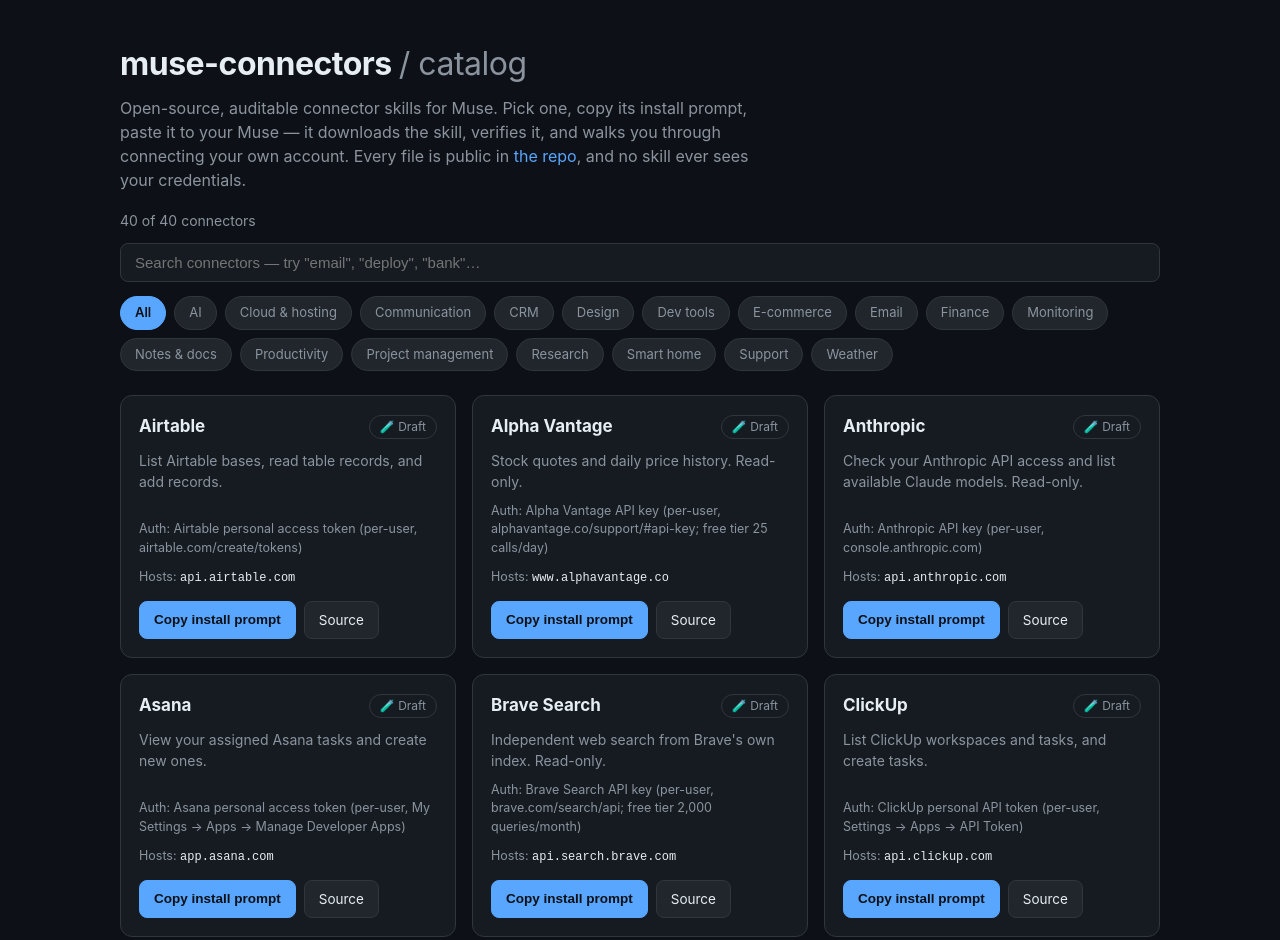
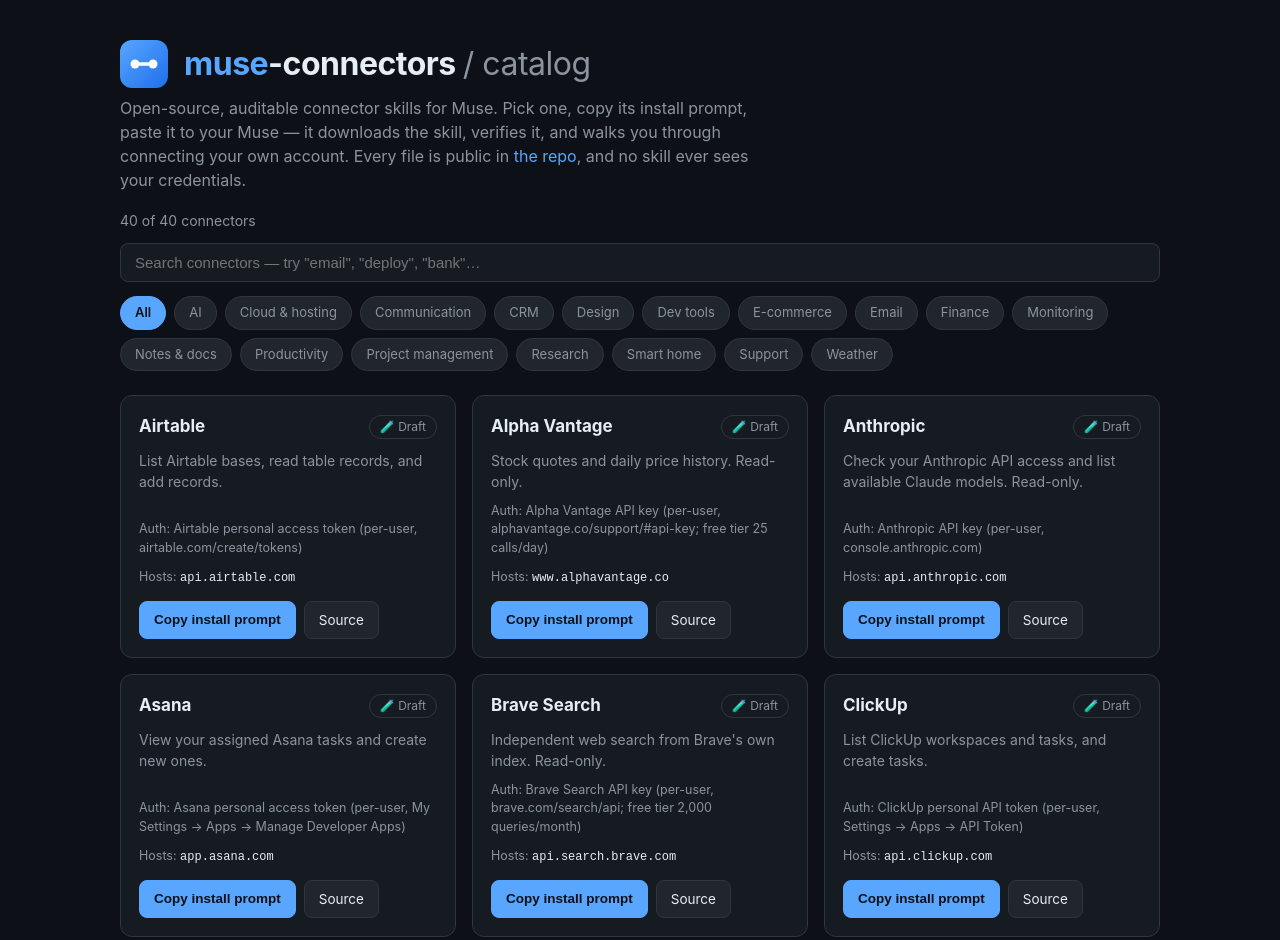
Before and after one commit to bluman1/muse-connectors, a plain HTML site: page docs/index.html in a window 1280 px wide. Shown: the top 940 px of the page. Drawn offline with Linux system fonts and the light colour scheme.

Commit message:
Brand the Pages catalog: muse mark header, favicon, OG/Twitter link preview

```diff
--- a/docs/index.html
+++ b/docs/index.html
@@ -5,6 +5,17 @@
 <meta name="viewport" content="width=device-width, initial-scale=1">
 <title>muse-connectors — auditable connector skills for Muse</title>
 <meta name="description" content="Browse every open-source Muse connector. Copy a one-paste install prompt, audit the code, connect your own account.">
+<link rel="icon" type="image/svg+xml" href="favicon.svg">
+<meta property="og:type" content="website">
+<meta property="og:site_name" content="muse-connectors">
+<meta property="og:title" content="muse-connectors — auditable connector skills for Muse">
+<meta property="og:description" content="Browse every open-source Muse connector. Copy a one-paste install prompt, audit the code, connect your own account.">
+<meta property="og:url" content="https://bluman1.github.io/muse-connectors/">
+<meta property="og:image" content="https://bluman1.github.io/muse-connectors/og-image.png">
+<meta name="twitter:card" content="summary_large_image">
+<meta name="twitter:title" content="muse-connectors — auditable connector skills for Muse">
+<meta name="twitter:description" content="Browse every open-source Muse connector. Copy a one-paste install prompt, audit the code, connect your own account.">
+<meta name="twitter:image" content="https://bluman1.github.io/muse-connectors/og-image.png">
 <style>
   :root {
     --bg: #0d1117;
@@ -25,7 +36,10 @@
     line-height: 1.5;
   }
   .wrap { max-width: 1080px; margin: 0 auto; padding: 40px 20px 80px; }
-  header h1 { font-size: 32px; margin: 0 0 8px; letter-spacing: -0.5px; }
+  .brandrow { display: flex; align-items: center; gap: 16px; margin-bottom: 8px; }
+  .brandrow svg { flex-shrink: 0; }
+  header h1 { font-size: 32px; margin: 0; letter-spacing: -0.5px; }
+  header h1 .muse { color: var(--accent); }
   header h1 .dim { color: var(--muted); font-weight: 400; }
   header p { color: var(--muted); margin: 0 0 6px; max-width: 640px; }
   header p a { color: var(--accent); text-decoration: none; }
@@ -112,7 +126,21 @@
 <body>
 <div class="wrap">
   <header>
-    <h1>muse-connectors <span class="dim">/ catalog</span></h1>
+    <div class="brandrow">
+      <svg width="48" height="48" viewBox="0 0 48 48" fill="none" aria-hidden="true">
+        <defs>
+          <linearGradient id="mark" x1="0" y1="0" x2="48" y2="48" gradientUnits="userSpaceOnUse">
+            <stop stop-color="#58a6ff"/>
+            <stop offset="1" stop-color="#1f6feb"/>
+          </linearGradient>
+        </defs>
+        <rect width="48" height="48" rx="12" fill="url(#mark)"/>
+        <circle cx="15" cy="24" r="4.5" fill="#fff"/>
+        <circle cx="33" cy="24" r="4.5" fill="#fff"/>
+        <path d="M19.5 24h9" stroke="#fff" stroke-width="3.5" stroke-linecap="round"/>
+      </svg>
+      <h1><span class="muse">muse</span>-connectors <span class="dim">/ catalog</span></h1>
+    </div>
     <p>Open-source, auditable connector skills for Muse. Pick one, copy its install prompt, paste it to your Muse — it downloads the skill, verifies it, and walks you through connecting your own account. Every file is public in <a href="https://github.com/bluman1/muse-connectors">the repo</a>, and no skill ever sees your credentials.</p>
     <div class="count" id="count"></div>
   </header>
```
Also changed, not shown: docs/favicon.svg (added), docs/og-image.png (added).
